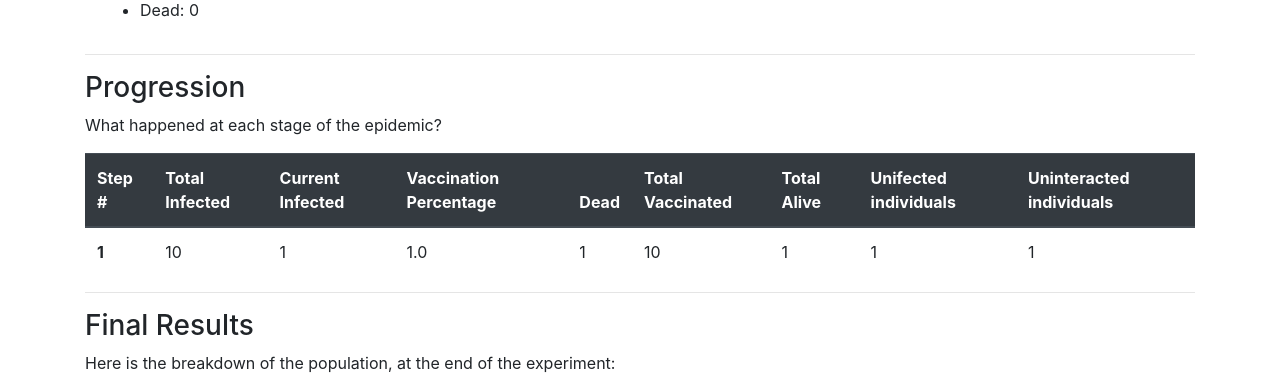
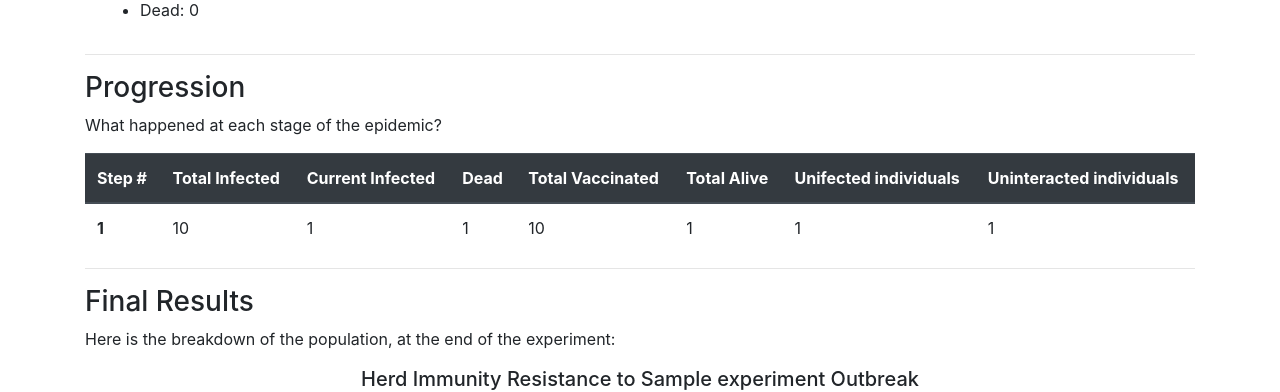
Before and after one commit to sprajjwal/assignment-herd-immunity, a Django app: page /1/ in a window 1280 px wide. Shown: the part 363-755 px from the top of the page. Run offline with Django 3.2, Linux system fonts and the light colour scheme; tables that the repository leaves empty hold one stand-in row (values such as "Sample post"); some libraries are stand-ins or nearby versions.

Commit message:
[Delete] Vaccination percentage column.

```diff
--- a/web/simulator/templates/simulator/results.html
+++ b/web/simulator/templates/simulator/results.html
@@ -22,7 +22,6 @@
                 <th scope="col">Step #</th>
                 <th scope="col">Total Infected</th>
                 <th scope="col">Current Infected</th>
-                <th scope="col">Vaccination Percentage</th>
                 <th scope="col">Dead</th>
                 <th scope="col">Total Vaccinated</th>
                 <th scope="col">Total Alive</th>
@@ -36,7 +35,6 @@
                     <th scope="row">{{ time_step.step_id }}</th>
                     <td>{{ time_step.total_infected }}</td>
                     <td>{{ time_step.current_infected }}</td>
-                    <td>{{ time_step.vaccinated_population }}</td>
                     <td>{{ time_step.dead }}</td>
                     <td>{{ time_step.total_vaccinated }}</td>
                     <td>{{ time_step.alive  }}</td>
```
